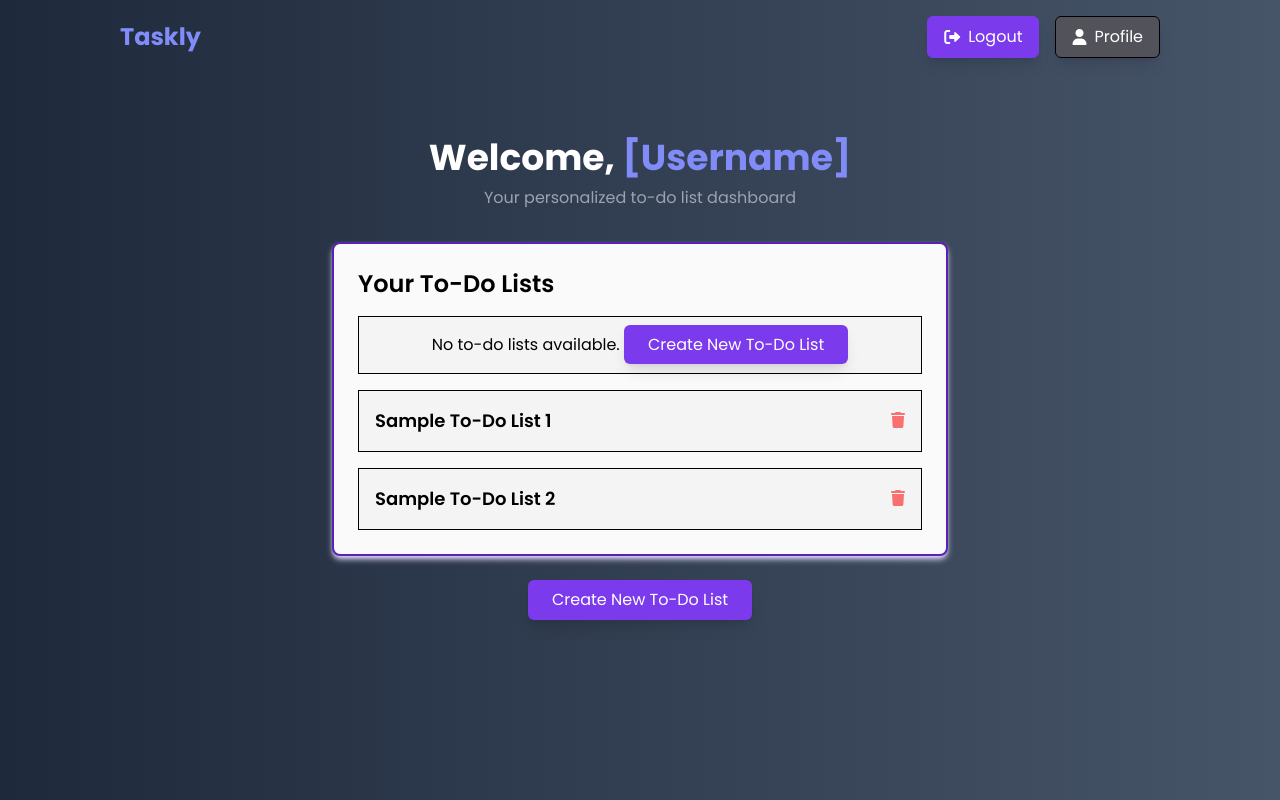
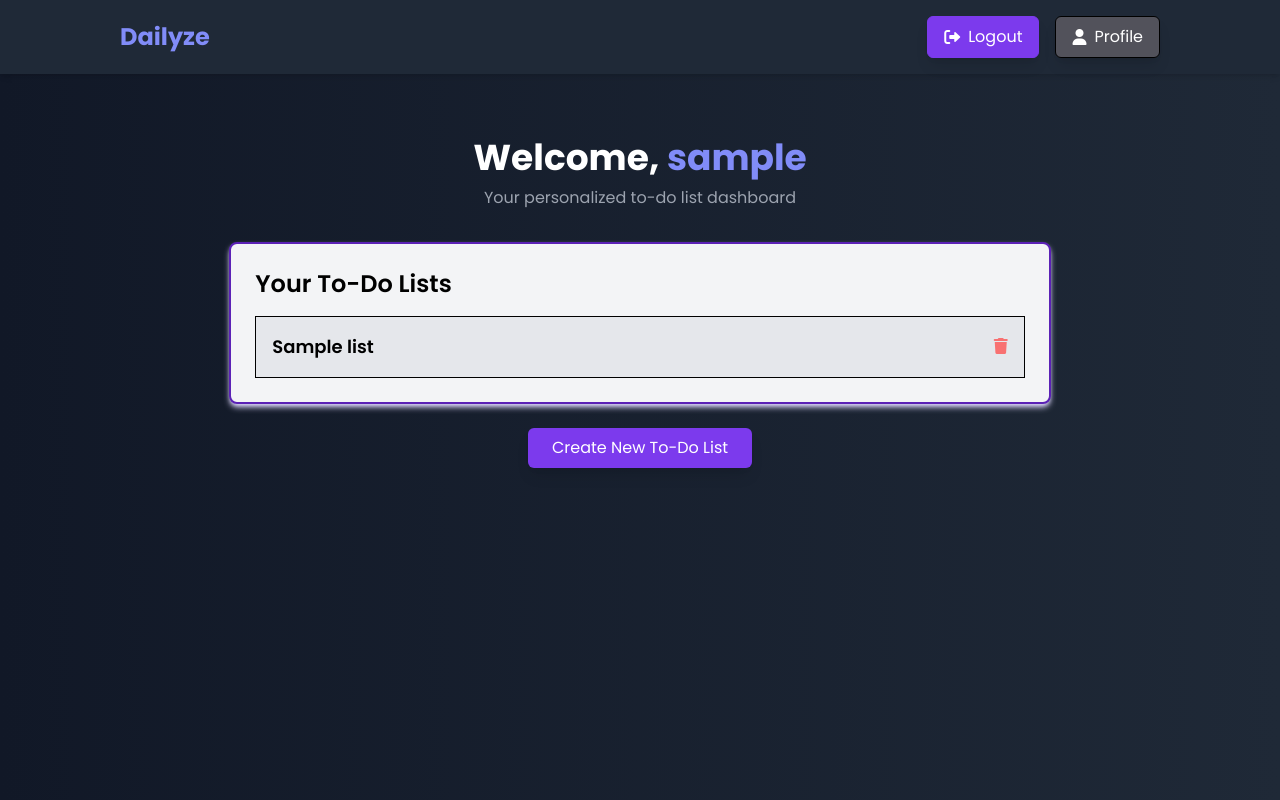
Before and after one commit to SebastianObert/WEBLAB, a PHP site: page /views/dashboard.php in a window 1280 px wide. Run offline with PHP 8.4, Linux system fonts and the light colour scheme; the visitor is signed in with stand-in values (Sample User, id 1); tables that the repository leaves empty hold one stand-in row (values such as "Sample post"); some libraries are stand-ins or nearby versions.

Commit message:
rapiin sedikit

```diff
--- a/Project-lab/views/dashboard.php
+++ b/Project-lab/views/dashboard.php
@@ -30,20 +30,16 @@ $mysqli->close();
     <meta name="viewport" content="width=device-width, initial-scale=1.0">
     <title>Your Dashboard</title>
     <link rel="stylesheet" href="https://cdnjs.cloudflare.com/ajax/libs/font-awesome/6.2.0/css/all.min.css">
-    <link rel="stylesheet" href="https://cdnjs.cloudflare.com/ajax/libs/font-awesome/6.2.0/css/all.min.css" integrity="sha512-xh6O/CkQoPOWDdYTDqeRdPCVd1SpvCA9XXcUnZS2FmJNp1coAFzvtCN9BmamE+4aHK8yyUHUSCcJHgXloTyT2A==" crossorigin="anonymous" referrerpolicy="no-referrer" />
     <link rel="preconnect" href="https://fonts.googleapis.com">
     <link rel="preconnect" href="https://fonts.gstatic.com" crossorigin>
-    <link href="https://fonts.googleapis.com/css2?family=Poppins:ital,wght@0,100;0,200;0,300;0,400;0,500;0,600;0,700;0,800;0,900&display=swap" rel="stylesheet">
+    <link href="https://fonts.googleapis.com/css2?family=Poppins:wght@400;600;700&display=swap" rel="stylesheet">
     <script src="https://cdn.tailwindcss.com"></script>
 </head>
-<body class="bg-gradient-to-l from-slate-600 to-slate-800 text-white font-[poppins]">
+<body class="bg-gradient-to-l from-gray-800 to-gray-900 text-white font-[poppins]">
 
-<!-- Navbar -->
-<nav class="p-4">
+<nav class="p-4 shadow-md bg-gray-800">
     <div class="container mx-auto w-10/12 flex justify-between items-center">
-        <!-- Logo / Brand Name -->
-        <a href="#" class="text-2xl font-bold text-indigo-400">Taskly</a>
-        <!-- Navbar Links -->
+        <a href="#" class="text-2xl font-bold text-indigo-400">Dailyze</a>
         <div class="flex space-x-4">
             <a href="../logout.php" class="flex items-center border border-violet-600 bg-violet-600 hover:bg-white text-white hover:text-black px-4 py-2 rounded-md shadow-lg transition ease-in-out delay-75">
                 <i class="fa-solid fa-right-from-bracket mr-2"></i> Logout
@@ -55,39 +51,33 @@ $mysqli->close();
     </div>
 </nav>
 
-<!-- Main Content -->
 <div class="container mx-auto mt-10 p-6">
     <div class="text-center mb-8">
-        <h1 class="text-4xl font-bold mb-2 ">Welcome, <span class="text-indigo-400">[Username]</span></h1>
+        <h1 class="text-4xl font-bold mb-2">Welcome, <span class="text-indigo-400"><?php echo htmlspecialchars($_SESSION['username'], ENT_QUOTES); ?></span></h1>
         <p class="text-gray-400">Your personalized to-do list dashboard</p>
     </div>
 
     <div class="flex items-center justify-center">
-    <div class=" bg-zinc-50 w-1/2 p-6 border-2 text-black border-violet-800 rounded-lg shadow-md shadow-violet-200 hover:shadow-violet-500 transition ease-in-out delay-75">
+        <div class="bg-gray-100 w-2/3 p-6 border-2 text-black border-violet-800 rounded-lg shadow-md shadow-violet-200 hover:shadow-violet-500 transition ease-in-out delay-75">
             <h2 class="text-2xl font-semibold mb-4 text-black">Your To-Do Lists</h2>
             <ul class="space-y-4">
-            <!-- Jika tidak ada daftar to-do -->
-            <li class="bg-zinc-100 p-4 text-center border border-black">
+                <?php if (empty($todos)): ?>
+                    <li class="bg-gray-200 p-4 text-center border border-black">
                         No to-do lists available.
                         <a href="create_todo.php" class="bg-violet-600 hover:bg-white hover:text-black text-white px-6 py-2 rounded-md shadow-lg transition ease-in-out delay-75">
                             Create New To-Do List
                         </a>
                     </li>
-
-            <!-- Contoh daftar to-do -->
-            <li class="bg-zinc-100 p-4 flex justify-between items-center border border-black">
-                <a href="view_tasks.php?id=1" class="text-lg font-semibold hover:text-violet-300 transition ease-in-out delay-75">Sample To-Do List 1</a>
-                <button class="text-red-400 hover:text-red-600 transition ease-in-out delay-75" onclick="return confirm('Are you sure you want to delete this list?');">
+                <?php else: ?>
+                    <?php foreach ($todos as $todo): ?>
+                        <li class="bg-gray-200 p-4 flex justify-between items-center border border-black">
+                            <a href="view_tasks.php?id=<?php echo $todo['id']; ?>" class="text-lg font-semibold hover:text-violet-400 transition ease-in-out delay-75"><?php echo htmlspecialchars($todo['title'], ENT_QUOTES); ?></a>
+                            <a href="delete_todo.php?id=<?php echo $todo['id']; ?>" class="text-red-400 hover:text-red-600 transition ease-in-out delay-75" onclick="return confirm('Are you sure you want to delete this list?');">
                                 <i class="fa-solid fa-trash"></i>
-                </button>
+                            </a>
                         </li>
-            <li class="bg-zinc-100 p-4 flex justify-between items-center transition ease-in-out border border-black">
-                <a href="view_tasks.php?id=2" class="text-lg hover:text-violet-300 transition ease-in-out delay-75 font-semibold">Sample To-Do List 2</a>
-                <button class="text-red-400 hover:text-red-600" onclick="return confirm('Are you sure you want to delete this list?');">
-                    <i class="fa-solid fa-trash"></i>
-                </button>
-            </li>
-            <!-- Tambahkan daftar to-do lainnya di sini -->
+                    <?php endforeach; ?>
+                <?php endif; ?>
             </ul>
         </div>
     </div>
```
Lines whose indentation alone changed are shown as unchanged.
